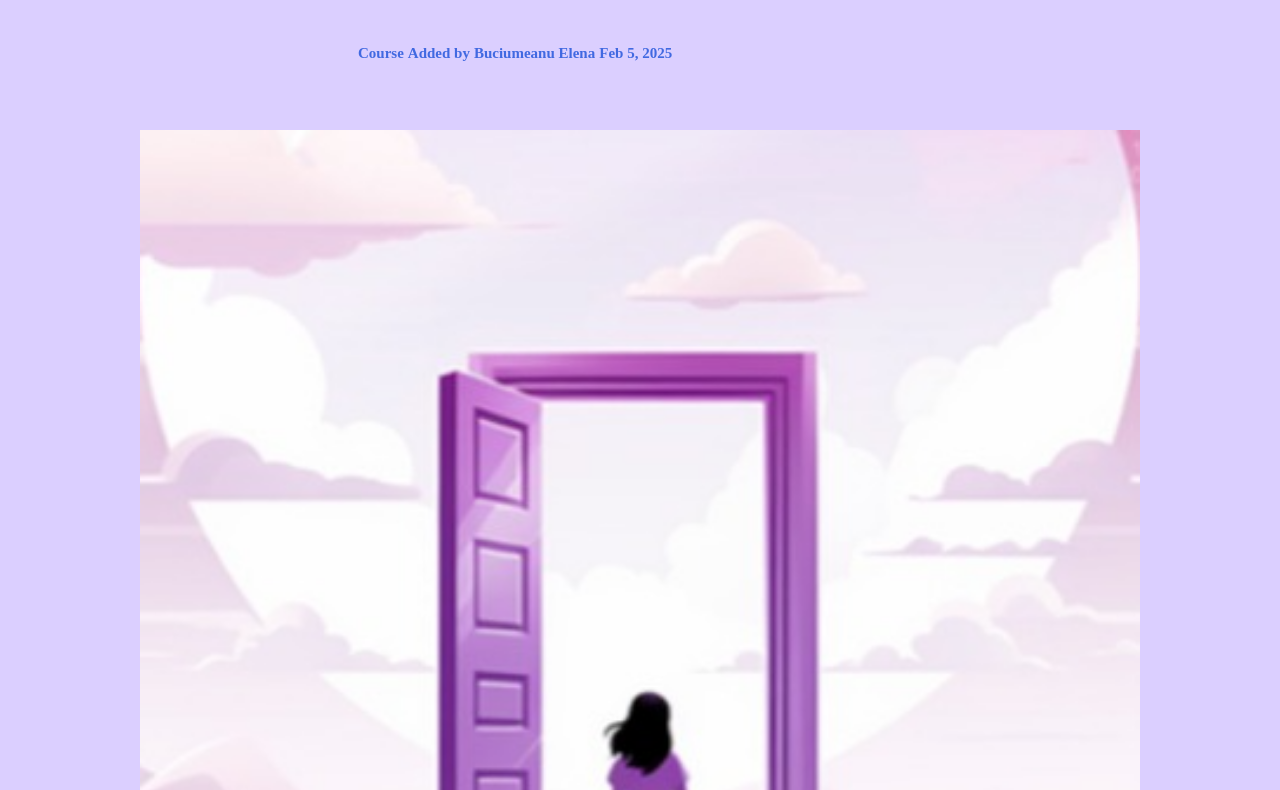
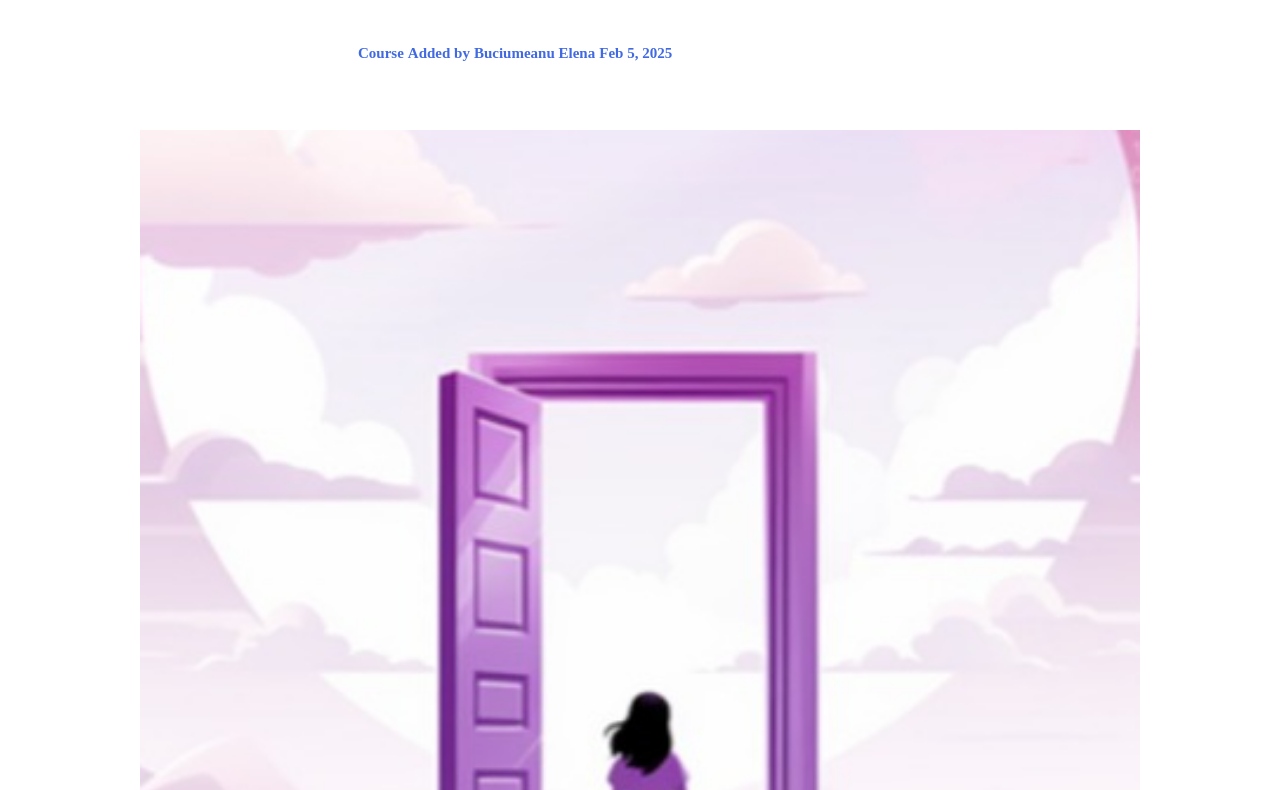
Before and after one commit to whoselle/Elena-s-Blog, a plain HTML site: page index.html in a window 1280 px wide. Shown: the part 267-1057 px from the top of the page. Drawn offline with Linux system fonts and the light colour scheme.

Commit message:
index.html

```diff
--- a/index.html
+++ b/index.html
@@ -6,7 +6,7 @@
     <title>Elena's Blog 🎀</title>
     <link rel="stylesheet" href="mystyle.css">
 </head>
-<body bgcolor="dbcfff">
+<body>
     <header>
         <div class="subscribe">
             <form>
```
